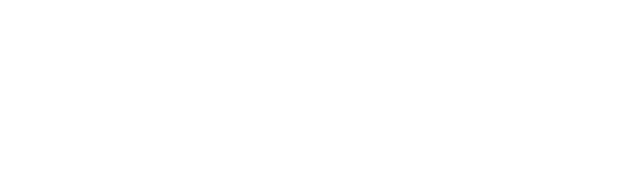
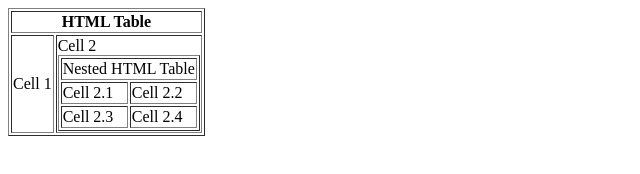
Before and after one commit to lizagibradze/GOA-CLASSandHOMEWORK, a plain HTML site: page day23/homework/level23.html in a window 1280 px wide. Shown: the whole page, without its empty margins (0-640 px from the left). Drawn offline with Linux system fonts and the light colour scheme.

Commit message:
25commit

```diff
--- a/day23/homework/level23.html
+++ b/day23/homework/level23.html
@@ -1,38 +1,27 @@
-<!-- <!DOCTYPE html>
-<html>
+<!DOCTYPE html>
+<html lang="en">
+
+<head>
+  <meta charset="UTF-8">
+  <meta name="viewport" content="width=device-width, initial-scale=1.0">
+  <title>Document</title>
+</head>
+
 <body>
 
-<table border="1">
-  <tr>
-    <th>Name</th>
-    <th>Age</th>
-    <th>Country</th>
-  </tr>
-  <tr>
-    <td>Jack Anderson</td>
-    <td>28</td>
-    <td>Russia</td>
-  </tr>
-  <tr>
-    <td>Jhonny Ray</td>
-    <td>33</td>
-    <td>Australia</td>
-  </tr>
-</table>
-</body>
-</html> -->
 
-<!-- <table border="2px">
+
+  <table border="1px">
     <tr>
       <th colspan="2">HTML Table</th>
     </tr>
     <tr>
-        <td rowspan="2">cell 1</td>
-        <td>cell 2
-
-            <table border="2px">
+      <td rowspan="2">Cell 1</td>
+      <td>
+        Cell 2
+        <table border="1px">
           <tr>
-                    <th colspan="2">nested HTML table</th>
+            <td colspan="2">Nested HTML Table</td>
           </tr>
           <tr>
             <td>Cell 2.1</td>
@@ -48,101 +37,7 @@
   </table>
 
 
- -->
 
+</body>
 
-
-
-
-
-
-
-<!--
- <!DOCTYPE html>
- <html>
-   <head>
-     <style>
-       table,
-       th,
-       td {
-         border: 2px solid rgb(0, 0, 0);
-       }
-
-       .secondTable {
-         border-color: rgb(0, 0, 0);
-       }
-
-       th,
-       td {
-         padding: 14px;
-       }
-     </style>
-   </head>
-
-   <body>
-     <table>
-       <tr>
-         <td>
-           <p>Table 1</p>
-         </td>
-         <td>
-           Table 1
-           <table class="secondTable">
-             <tr>
-               <td class="secondTable">Table 2</td>
-               <td class="secondTable">Table 2</td>
-             </tr>
-             <tr class="firstTable">
-               <td class="secondTable">Table 2</td>
-
-               <td class="secondTable">Table 2</td>
-             </tr>
-           </table>
-         </td>
-       </tr>
-       <tr>
-         <td>Table 1</td>
-         <td>
-
-         </td>
-       </tr>
-     </table>
-   </body>
 </html>
-
- -->
-
-
-
-<!--
-<!DOCTYPE html>
-<html>
-<head>
-<title>HTML Table</title>
-</head>
-<body>
-<table border="1" width="100%">
-<thead>
-<tr>
-<td colspan="4">This is the head of the table</td>
-</tr>
-</thead>
-<tfoot>
-<tr>
-<td colspan="4">This is the foot of the table</td>
-</tr>
-</tfoot>
-<tbody>
-<tr>
-<td>1</td>
-<td>2</td>
-<td>3</td>
-<td>4</td>
-</tbody>
-</table>
-</tr>
-</body>
-</html> -->
-
-
-<!-- ?????? -->
```
Lines whose indentation alone changed are shown as unchanged.
